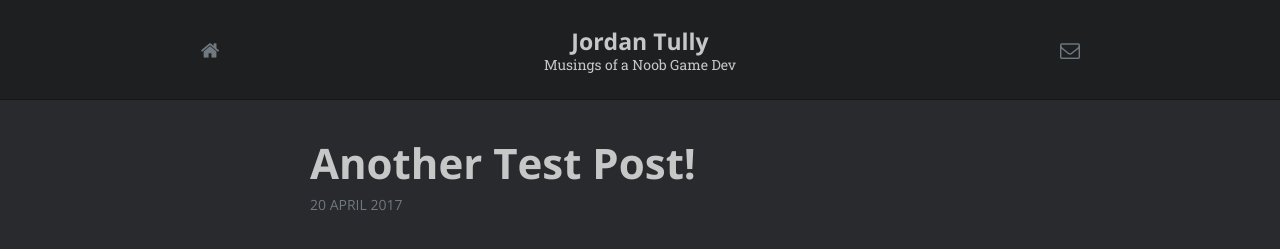
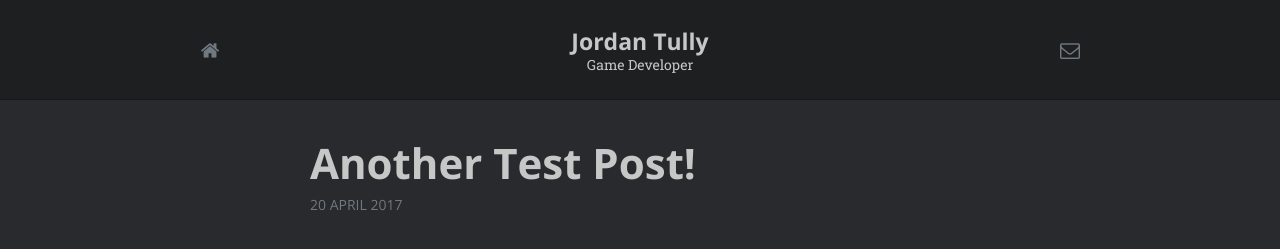
Before and after one commit to Dolichomps/dolichomps.github.io, a Jekyll site: the page built from _posts/2017-4-20-another-test-post.md, in a window 1280 px wide. Shown: the top 249 px of the page. Built offline with Jekyll 4.4.1, drawn with Linux system fonts in a browser that asks for light colours; some web fonts are replaced.

Commit message:
updated description and favicon

```diff
--- a/_config.yml
+++ b/_config.yml
@@ -1,6 +1,6 @@
 # Website details
 name: "Jordan Tully"
-description: "Musings of a Noob Game Dev"
+description: "Game Developer"
 email: "jordantully@fastmail.fm"
 author: "Jordan Tully"
 lang: "english"
--- a/_layouts/default.html
+++ b/_layouts/default.html
@@ -57,7 +57,7 @@
 	{% if site.google != "" %}<meta name="google-site-verification" content="{{ site.google }}">{% endif %}
 
 	<!-- Favicon & RSS -->
-	<link rel="icon" href="{{ site.baseurl }}/assets/img/favicon.ico">
+	<link rel="icon" href="{{ site.baseurl }}/assets/img/faviconsmall.ico">
 	<link rel="alternate" type="application/rss+xml" title="{{ site.name }}" href="{{ site.baseurl }}/rss.xml">
 
 	<!-- CSS & JS files -->
```
Also changed, not shown: assets/img/favicon.ico (deleted), assets/img/faviconsmall.ico (added).
